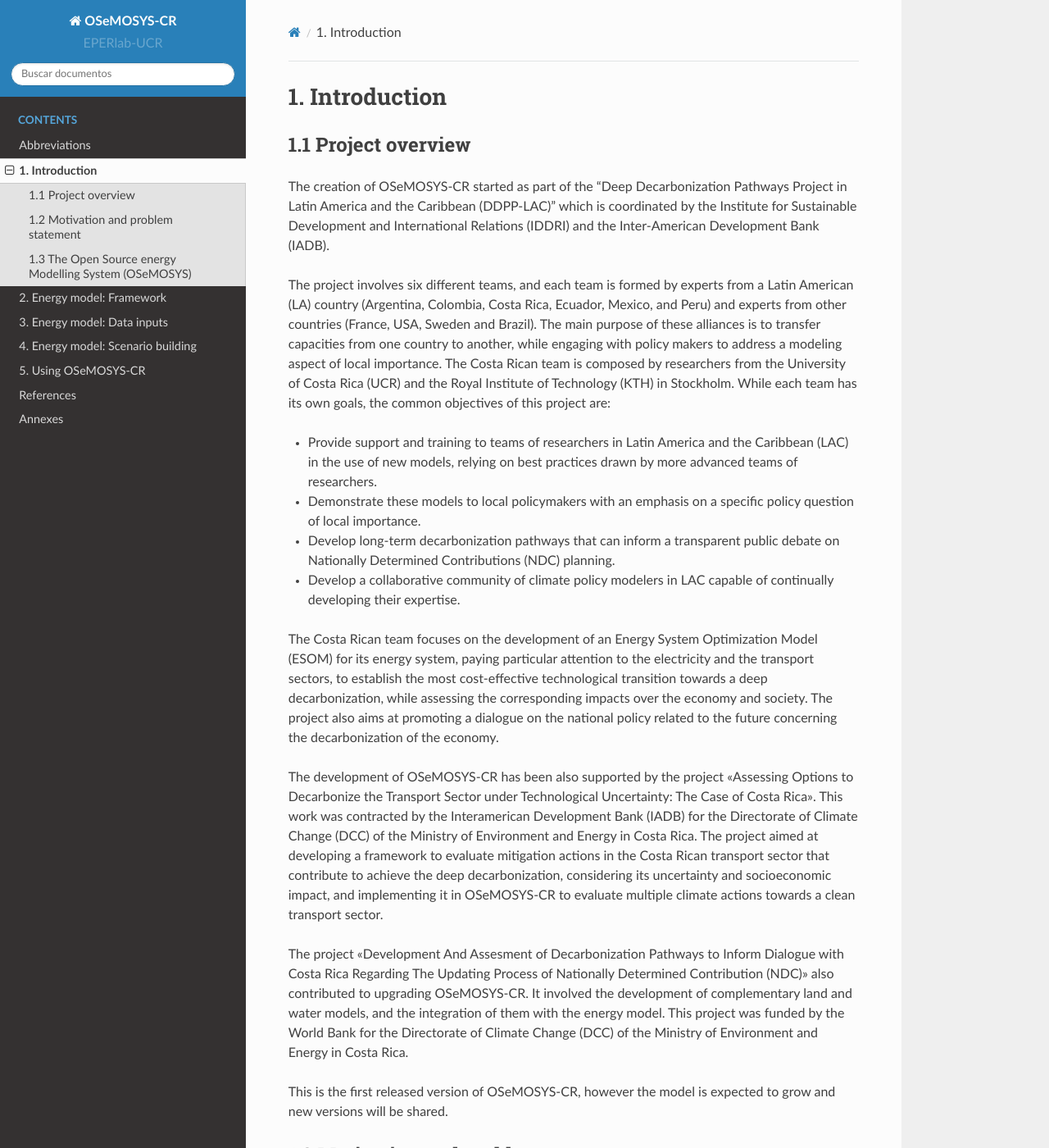
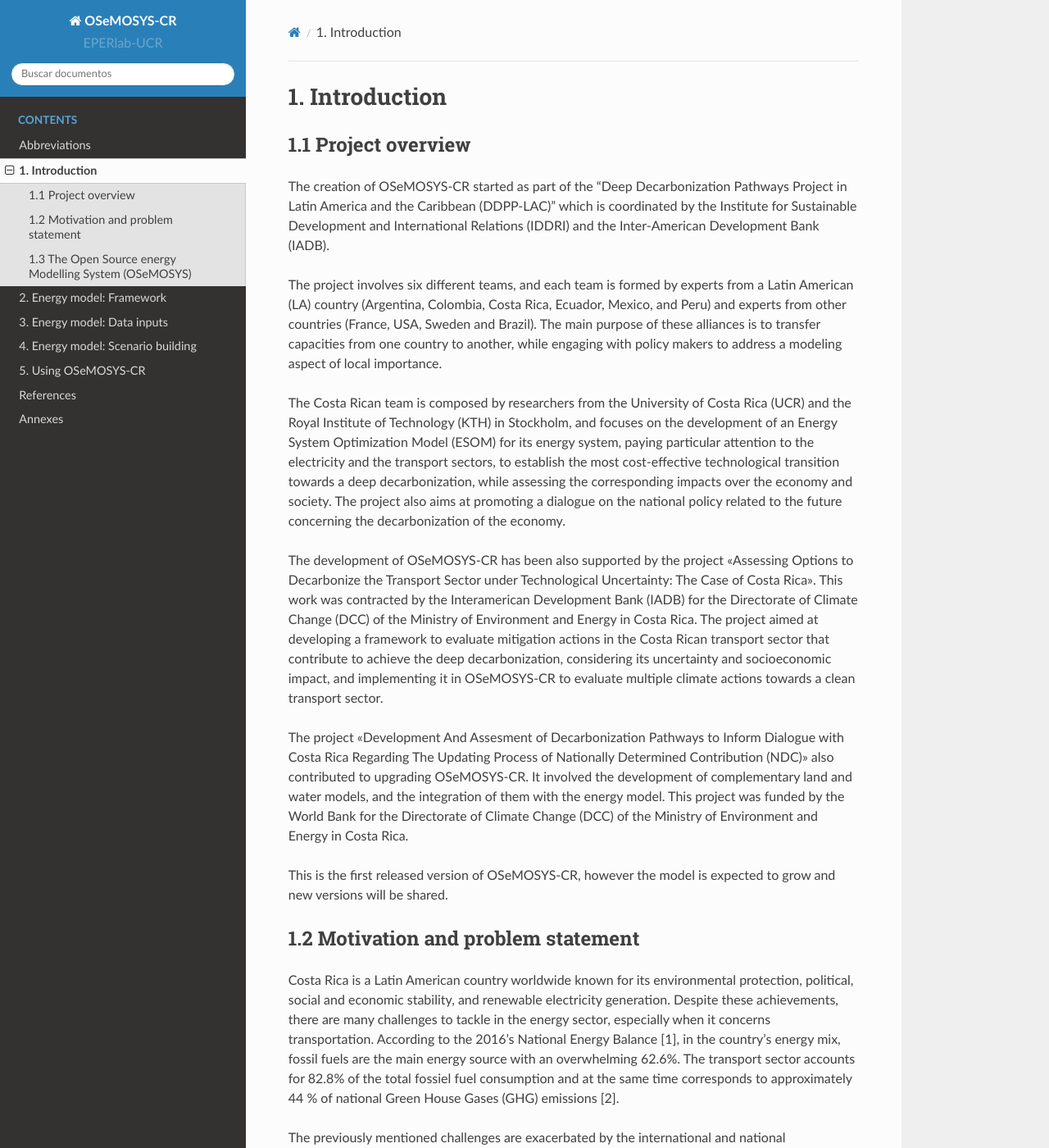
Before and after one commit to EPERLab/OSeMOSYS-CR, a Sphinx documentation site: the page built from docs/01Introduction.rst, in a window 1280 px wide and 1400 px high. Shown: the whole window at 82% size. Built offline with Sphinx 7.4.7 and the Read the Docs theme 2.0.0, drawn with Linux system fonts in a browser that asks for light colours; formulas are drawn with MathJax 3.

Commit message:
Update 01Introduction.rst

```diff
--- a/docs/01Introduction.rst
+++ b/docs/01Introduction.rst
@@ -8,14 +8,9 @@
 
 The creation of OSeMOSYS-CR started as part of the “Deep Decarbonization Pathways Project in Latin America and the Caribbean (DDPP-LAC)” which is coordinated by the Institute for Sustainable Development and International Relations (IDDRI) and the Inter-American Development Bank (IADB).
 
-The project involves six different teams, and each team is formed by experts from a Latin American (LA) country (Argentina, Colombia, Costa Rica, Ecuador, Mexico, and Peru) and experts from other countries (France, USA, Sweden and Brazil). The main purpose of these alliances is to transfer capacities from one country to another, while engaging with policy makers to address a modeling aspect of local importance. The Costa Rican team is composed by researchers from the University of Costa Rica (UCR) and the Royal Institute of Technology (KTH) in Stockholm. While each team has its own goals, the common objectives of this project are:
+The project involves six different teams, and each team is formed by experts from a Latin American (LA) country (Argentina, Colombia, Costa Rica, Ecuador, Mexico, and Peru) and experts from other countries (France, USA, Sweden and Brazil). The main purpose of these alliances is to transfer capacities from one country to another, while engaging with policy makers to address a modeling aspect of local importance.
 
-* Provide support and training to teams of researchers in Latin America and the Caribbean (LAC) in the use of new models, relying on best practices drawn by more advanced teams of researchers.
-* Demonstrate these models to local policymakers with an emphasis on a specific policy question of local importance.
-* Develop long-term decarbonization pathways that can inform a transparent public debate on Nationally Determined Contributions (NDC) planning.
-* Develop a collaborative community of climate policy modelers in LAC capable of continually developing their expertise.
-
-The Costa Rican team focuses on the development of an Energy System Optimization Model (ESOM) for its energy system, paying particular attention to the electricity and the transport sectors, to establish the most cost-effective technological transition towards a deep decarbonization, while assessing the corresponding impacts over the economy and society. The project also aims at promoting a dialogue on the national policy related to the future concerning the decarbonization of the economy.
+The Costa Rican team is composed by researchers from the University of Costa Rica (UCR) and the Royal Institute of Technology (KTH) in Stockholm, and focuses on the development of an Energy System Optimization Model (ESOM) for its energy system, paying particular attention to the electricity and the transport sectors, to establish the most cost-effective technological transition towards a deep decarbonization, while assessing the corresponding impacts over the economy and society. The project also aims at promoting a dialogue on the national policy related to the future concerning the decarbonization of the economy.
 
 The development of OSeMOSYS-CR has been also supported by the project "Assessing Options to Decarbonize the Transport Sector under Technological Uncertainty: The Case of Costa Rica". This work was contracted by the Interamerican Development Bank (IADB) for the Directorate of Climate Change (DCC) of the Ministry of Environment and Energy in Costa Rica. The project aimed at developing a framework to evaluate mitigation actions in the Costa Rican transport sector that contribute to achieve the deep decarbonization, considering its uncertainty and socioeconomic impact, and implementing it in OSeMOSYS-CR to evaluate multiple climate actions towards a clean transport sector.
 
```
